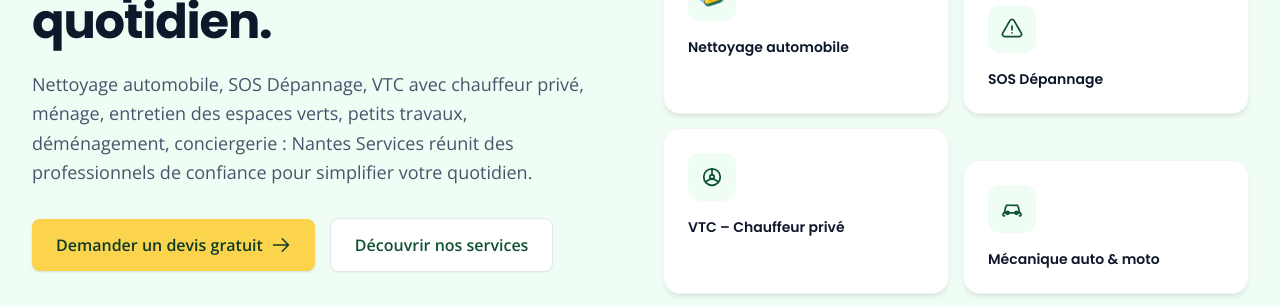
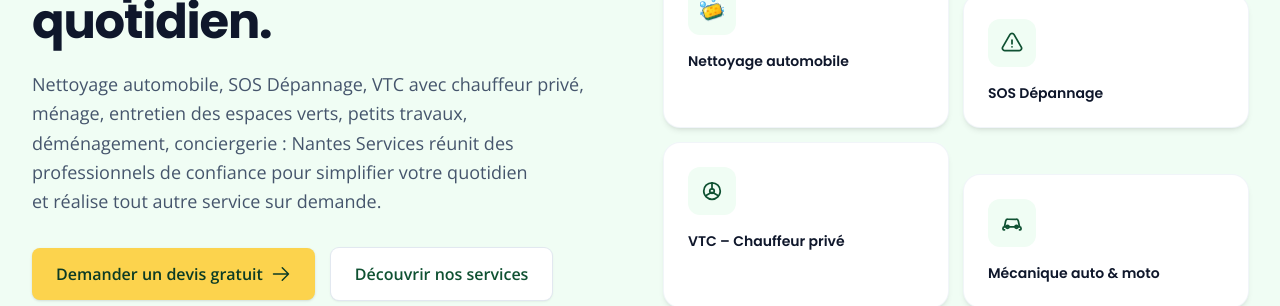
Before and after one commit to lucasA49/nanteservices, a React (Vite) app: page / in a window 1280 px wide. Shown: the part 315-621 px from the top of the page. Built offline with nearby package versions, Linux system fonts and the light colour scheme; no server answers.

Commit message:
petite modification du texte sur la page home

```diff
--- a/src/pages/Home.jsx
+++ b/src/pages/Home.jsx
@@ -64,7 +64,7 @@
             <p className="mt-6 max-w-xl text-lg leading-relaxed text-slate-600">
               Nettoyage automobile, SOS Dépannage, VTC avec chauffeur privé, ménage, entretien des espaces verts,
               petits travaux, déménagement, conciergerie&nbsp;: Nantes Services réunit des professionnels de
-              confiance pour simplifier votre quotidien.
+              confiance pour simplifier votre quotidien <br /> et réalise tout autre service sur demande.
             </p>
             <div className="mt-8 flex flex-col gap-4 sm:flex-row">
               <Link
```
